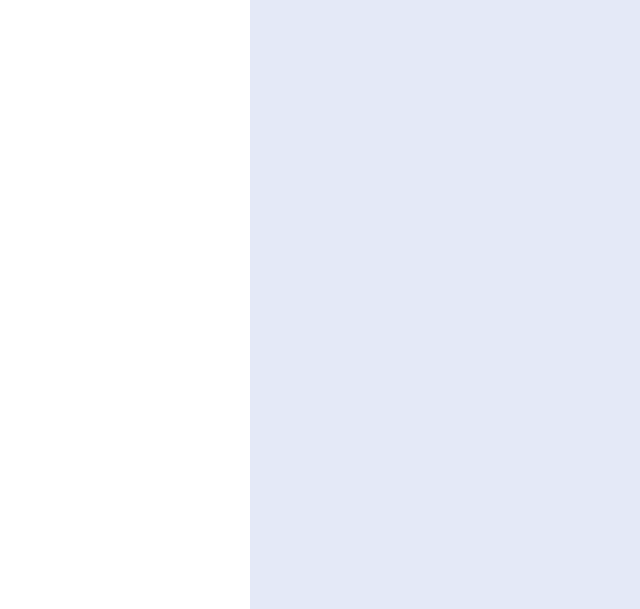
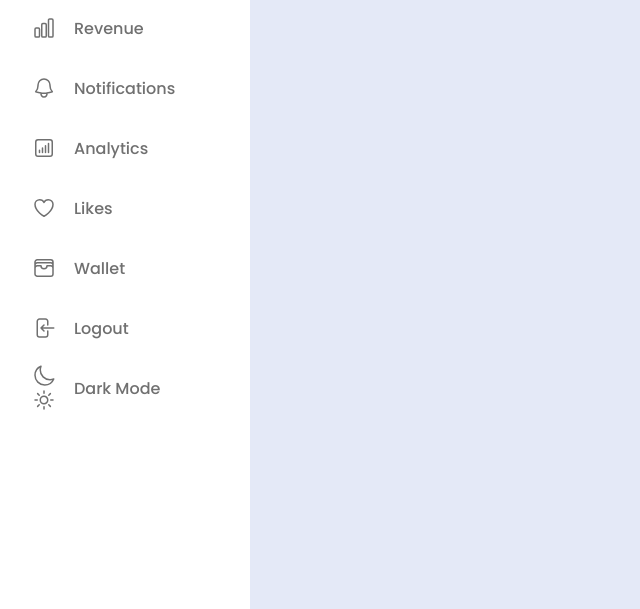
Before and after one commit to Ceci007/sidebar-menu, a plain HTML site: page index.html in a window 1280 px wide. Shown: the part 191-800 px from the top of the page, without its empty margins (0-640 px from the left). Drawn offline with Linux system fonts and the light colour scheme.

Commit message:
Add all li items

```diff
--- a/index.html
+++ b/index.html
@@ -45,8 +45,86 @@
               </span>
             </a>
           </li>
+          <li class="nav-link">
+            <a href="#">
+              <svg xmlns="http://www.w3.org/2000/svg" fill="none" viewBox="0 0 24 24" stroke-width="1.5" stroke="currentColor" class="size-6 li-icon">
+                <path stroke-linecap="round" stroke-linejoin="round" d="M3 13.125C3 12.504 3.504 12 4.125 12h2.25c.621 0 1.125.504 1.125 1.125v6.75C7.5 20.496 6.996 21 6.375 21h-2.25A1.125 1.125 0 0 1 3 19.875v-6.75ZM9.75 8.625c0-.621.504-1.125 1.125-1.125h2.25c.621 0 1.125.504 1.125 1.125v11.25c0 .621-.504 1.125-1.125 1.125h-2.25a1.125 1.125 0 0 1-1.125-1.125V8.625ZM16.5 4.125c0-.621.504-1.125 1.125-1.125h2.25C20.496 3 21 3.504 21 4.125v15.75c0 .621-.504 1.125-1.125 1.125h-2.25a1.125 1.125 0 0 1-1.125-1.125V4.125Z" />
+              </svg>
+              <span class="text nav-text">
+                Revenue
+              </span>
+            </a>
+          </li>
+          <li class="nav-link">
+            <a href="#">
+              <svg xmlns="http://www.w3.org/2000/svg" fill="none" viewBox="0 0 24 24" stroke-width="1.5" stroke="currentColor" class="size-6 li-icon">
+                <path stroke-linecap="round" stroke-linejoin="round" d="M14.857 17.082a23.848 23.848 0 0 0 5.454-1.31A8.967 8.967 0 0 1 18 9.75V9A6 6 0 0 0 6 9v.75a8.967 8.967 0 0 1-2.312 6.022c1.733.64 3.56 1.085 5.455 1.31m5.714 0a24.255 24.255 0 0 1-5.714 0m5.714 0a3 3 0 1 1-5.714 0" />
+              </svg>
+
+              <span class="text nav-text">
+                Notifications
+              </span>
+            </a>
+          </li>
+          <li class="nav-link">
+            <a href="#">
+              <svg xmlns="http://www.w3.org/2000/svg" fill="none" viewBox="0 0 24 24" stroke-width="1.5" stroke="currentColor" class="size-6 li-icon">
+                <path stroke-linecap="round" stroke-linejoin="round" d="M7.5 14.25v2.25m3-4.5v4.5m3-6.75v6.75m3-9v9M6 20.25h12A2.25 2.25 0 0 0 20.25 18V6A2.25 2.25 0 0 0 18 3.75H6A2.25 2.25 0 0 0 3.75 6v12A2.25 2.25 0 0 0 6 20.25Z" />
+              </svg>
+              <span class="text nav-text">
+                Analytics
+              </span>
+            </a>
+          </li>
+          <li class="nav-link">
+            <a href="#">
+              <svg xmlns="http://www.w3.org/2000/svg" fill="none" viewBox="0 0 24 24" stroke-width="1.5" stroke="currentColor" class="size-6 li-icon">
+                <path stroke-linecap="round" stroke-linejoin="round" d="M21 8.25c0-2.485-2.099-4.5-4.688-4.5-1.935 0-3.597 1.126-4.312 2.733-.715-1.607-2.377-2.733-4.313-2.733C5.1 3.75 3 5.765 3 8.25c0 7.22 9 12 9 12s9-4.78 9-12Z" />
+              </svg>
+              <span class="text nav-text">
+                Likes
+              </span>
+            </a>
+          </li>
+          <li class="nav-link">
+            <a href="#">
+              <svg xmlns="http://www.w3.org/2000/svg" fill="none" viewBox="0 0 24 24" stroke-width="1.5" stroke="currentColor" class="size-6 li-icon">
+                <path stroke-linecap="round" stroke-linejoin="round" d="M21 12a2.25 2.25 0 0 0-2.25-2.25H15a3 3 0 1 1-6 0H5.25A2.25 2.25 0 0 0 3 12m18 0v6a2.25 2.25 0 0 1-2.25 2.25H5.25A2.25 2.25 0 0 1 3 18v-6m18 0V9M3 12V9m18 0a2.25 2.25 0 0 0-2.25-2.25H5.25A2.25 2.25 0 0 0 3 9m18 0V6a2.25 2.25 0 0 0-2.25-2.25H5.25A2.25 2.25 0 0 0 3 6v3" />
+              </svg>
+              <span class="text nav-text">
+                Wallet
+              </span>
+            </a>
+          </li>
         </ul>
       </div>
+
+      <ul class="bottom-content">
+        <li class="logout-box">
+          <a href="#">
+            <svg xmlns="http://www.w3.org/2000/svg" fill="none" viewBox="0 0 24 24" stroke-width="1.5" stroke="currentColor" class="size-6 li-icon">
+              <path stroke-linecap="round" stroke-linejoin="round" d="M15.75 9V5.25A2.25 2.25 0 0 0 13.5 3h-6a2.25 2.25 0 0 0-2.25 2.25v13.5A2.25 2.25 0 0 0 7.5 21h6a2.25 2.25 0 0 0 2.25-2.25V15M12 9l-3 3m0 0 3 3m-3-3h12.75" />
+            </svg>
+            <span class="text nav-text">
+              Logout
+            </span>
+          </a>
+        </li>
+        <li class="mode">
+          <div class="moon-sun">
+            <svg xmlns="http://www.w3.org/2000/svg" fill="none" viewBox="0 0 24 24" stroke-width="1.5" stroke="currentColor" class="size-6 li-icon">
+              <path stroke-linecap="round" stroke-linejoin="round" d="M21.752 15.002A9.72 9.72 0 0 1 18 15.75c-5.385 0-9.75-4.365-9.75-9.75 0-1.33.266-2.597.748-3.752A9.753 9.753 0 0 0 3 11.25C3 16.635 7.365 21 12.75 21a9.753 9.753 0 0 0 9.002-5.998Z" />
+            </svg>
+            <svg xmlns="http://www.w3.org/2000/svg" fill="none" viewBox="0 0 24 24" stroke-width="1.5" stroke="currentColor" class="size-6 li-icon">
+              <path stroke-linecap="round" stroke-linejoin="round" d="M12 3v2.25m6.364.386-1.591 1.591M21 12h-2.25m-.386 6.364-1.591-1.591M12 18.75V21m-4.773-4.227-1.591 1.591M5.25 12H3m4.227-4.773L5.636 5.636M15.75 12a3.75 3.75 0 1 1-7.5 0 3.75 3.75 0 0 1 7.5 0Z" />
+            </svg>
+          </div>
+          <span class="mode-text text">Dark Mode</span>
+          <div class="toggle-switch">
+            <span class="switch"></span>
+          </div>
+        </li>
+      </ul>
     </div>
   </nav>
 </body>
--- a/style.css
+++ b/style.css
@@ -94,6 +94,7 @@ header .image-text .header-text {
   transform: translateY(-50%);
   height: 24px;
   width: 24px;
+  padding: 4px;
   background: var(--primary-color);
   display: flex;
   align-items: center;
@@ -125,13 +126,14 @@ header .image-text .header-text {
 .sidebar li .li-icon,
 .sidebar li .text {
   color: var(--text-color);
+  transition: var(--tran-02);
 }
 
 .sidebar .search-box {
   display: flex;
   align-items: center;
   margin-top: 20px;
-  padding: 20px;
+  padding: 10px;
   background: var(--primary-color-light);
   border-radius: 6px;
 }
@@ -146,8 +148,38 @@ header .image-text .header-text {
 
 .sidebar li a {
   height: 100%;
+  width: 100%;
   display: flex;
   align-items: center;
   text-decoration: none;
   border-radius: 6px;
+  transition: var(--tran-04);
 }
+
+.sidebar li a:hover {
+  background: var(--primary-color);
+}
+
+.sidebar li a:hover .li-icon,
+.sidebar li a:hover .text {
+  color: var(--sidebar-color);
+}
+
+.logout-box {
+  display: flex;
+  align-items: center;
+}
+
+.logout-box a {
+  text-decoration: none;
+  color: var(--text-color);
+  transition: var(--tran-02);
+}
+
+.sidebar .menubar {
+  background: dodgerblue !important;
+  height: calc(100% - 50px);
+  display: flex;
+  flex-direction: column;
+  justify-content: space-between;
+}
```
